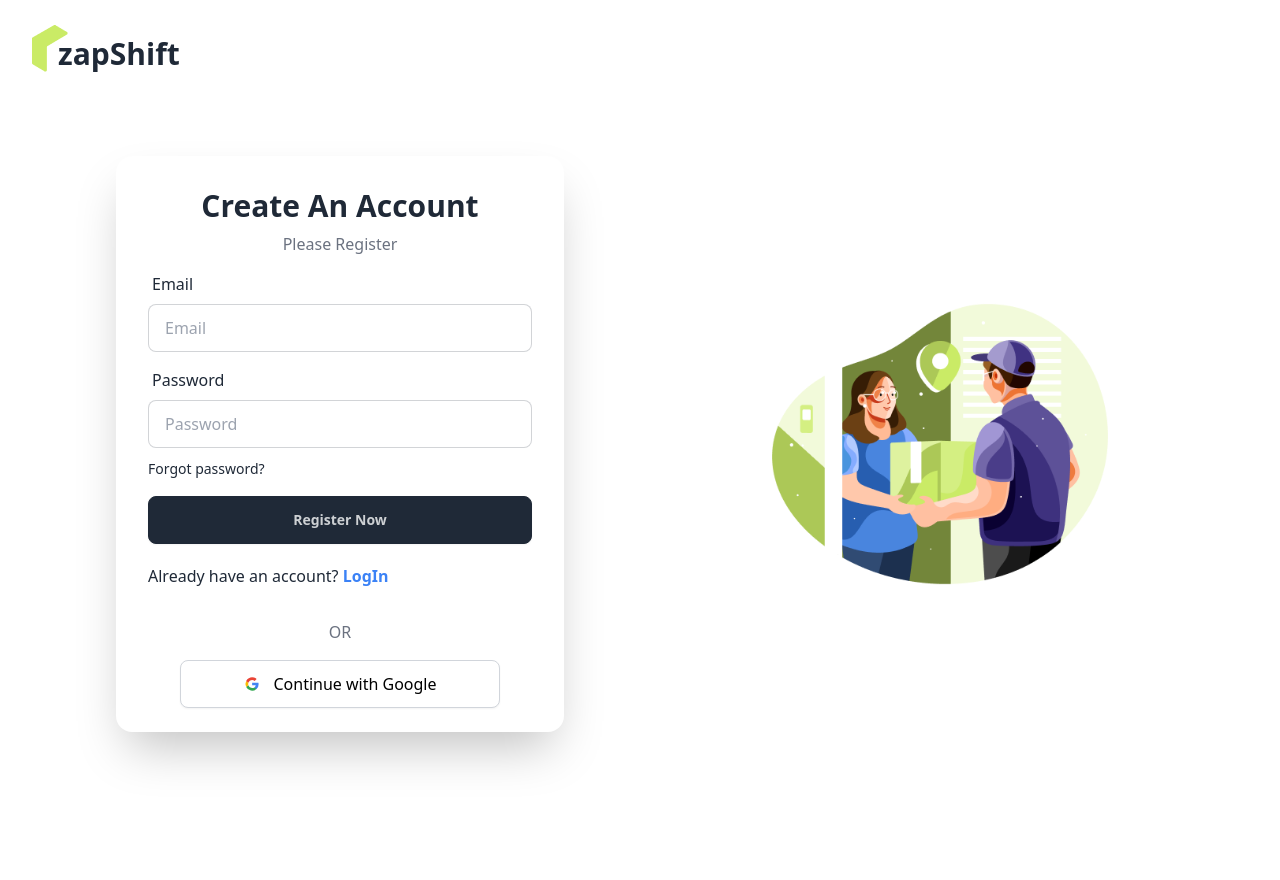
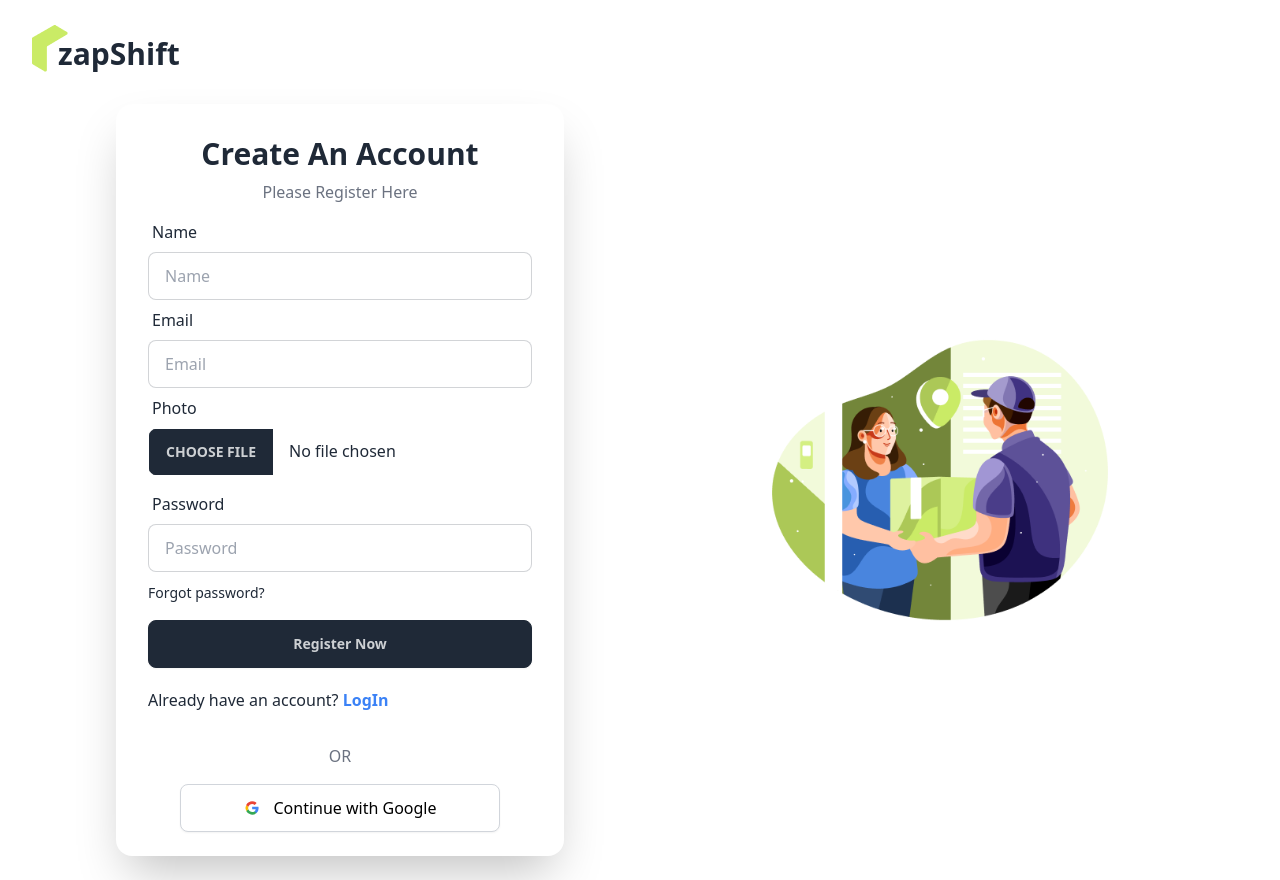
Before and after one commit to MAshhabDev/Zip-Shift-Client, a React (Vite) app: page /register in a window 1280 px wide. Before the commit the page ends 808 px from the top, so only its background shows below. Built offline with nearby package versions, Linux system fonts and the light colour scheme; no server answers.

Commit message:
Implement Update user Function which have name and image option

```diff
--- a/package.json
+++ b/package.json
@@ -10,6 +10,7 @@
     "preview": "vite preview"
   },
   "dependencies": {
+    "axios": "^1.15.2",
     "daisyui": "^4.12.24",
     "firebase": "^12.12.1",
     "react": "^19.2.5",
--- a/src/Context/AuthContext/AuthProvider.jsx
+++ b/src/Context/AuthContext/AuthProvider.jsx
@@ -1,7 +1,7 @@
 import React, { useEffect, useState } from 'react';
 import { AuthContext } from './AuthContext';
 import { auth } from '../../Firebase/Firebase.init';
-import { createUserWithEmailAndPassword, GoogleAuthProvider, onAuthStateChanged, signInWithEmailAndPassword, signInWithPopup, signOut } from 'firebase/auth';
+import { createUserWithEmailAndPassword, GoogleAuthProvider, onAuthStateChanged, signInWithEmailAndPassword, signInWithPopup, signOut, updateProfile } from 'firebase/auth';
 
 const AuthProvider = ({ children }) => {
     const provider = new GoogleAuthProvider();
@@ -42,6 +42,10 @@ const AuthProvider = ({ children }) => {
         return signOut(auth)
     }
 
+    const updateUser = (profile) => {
+        return updateProfile(auth.currentUser, profile)
+    }
+
 
     const authInfo = {
         user,
@@ -50,7 +54,8 @@ const AuthProvider = ({ children }) => {
         logOut,
         createUser,
         signInUser,
-        googleLogIn
+        googleLogIn,
+        updateUser
     }
     return (
         <AuthContext value={authInfo}>
--- a/src/Page/Auth/Registration/Registration.jsx
+++ b/src/Page/Auth/Registration/Registration.jsx
@@ -3,16 +3,51 @@ import { useForm } from 'react-hook-form';
 import useAuth from '../../../Hooks/useAuth';
 import { Link } from 'react-router';
 import SocialLogin from '../../SocialLogin/SocialLogin';
+import axios from 'axios';
 
 const Registration = () => {
     const { register, handleSubmit, formState: { errors } } = useForm();
-    const { createUser } = useAuth();
+    const { createUser, updateUser } = useAuth();
+
 
     const handleRegister = (data) => {
         console.log(data);
+        const profileImg = data.photo[0];
+
         createUser(data.email, data.password)
             .then((result) => {
                 console.log(result.user);
+
+                // store the image in form data
+
+                const formData = new FormData();
+                formData.append('image', profileImg);
+
+                // Send The Photo to store
+
+                const image_Api = `https://api.imgbb.com/1/upload?expiration&key=${import.meta.env.VITE_image_key}`
+
+                axios.post(image_Api, formData)
+                    .then(res => {
+                        console.log("After Image Uploaded", res.data)
+
+
+                        // Update profile to firebase
+
+                        const userProfile = {
+                            displayName: data.name,
+                            photoURL: res.data.data.url
+
+                        }
+
+                        updateUser(userProfile)
+                            .then(() => {
+                                console.log("User Profile Updated ")
+                            })
+                            .catch(err => {
+                                console.log(err.message);
+                            })
+                    })
             })
             .catch((error) => {
                 console.log(error);
@@ -25,9 +60,21 @@ const Registration = () => {
                 <div className="">
                     <div className="card-body p-6 md:p-8">
                         <h3 className="text-2xl md:text-3xl font-bold text-center">Create An Account</h3>
-                        <p className="text-sm md:text-base text-gray-500 text-center">Please Register</p>
+                        <p className="text-sm md:text-base text-gray-500 text-center">Please Register Here</p>
 
                         <fieldset className="fieldset">
+                            <label className="label">Name</label>
+                            <input
+                                type="text"
+                                {...register('name', { required: true })}
+                                className="input input-bordered w-full"
+                                placeholder="Name"
+                            />
+                            {errors.name?.type === 'required' && (
+                                <p className="text-red-500 text-sm">Name is required</p>
+                            )}
+
+
                             <label className="label">Email</label>
                             <input
                                 type="email"
@@ -37,6 +84,18 @@ const Registration = () => {
                             />
                             {errors.email?.type === 'required' && (
                                 <p className="text-red-500 text-sm">Email is required</p>
+                            )}
+
+
+                            <label className="label">Photo</label>
+                            <input
+                                type="file"
+                                {...register('photo', { required: true })}
+                                className="file-input"
+                                placeholder="Photo"
+                            />
+                            {errors.photo?.type === 'required' && (
+                                <p className="text-red-500 text-sm">Photo is required</p>
                             )}
 
                             <label className="label mt-2">Password</label>
--- /dev/null
+++ b/src/Page/Rider/Rider.jsx
@@ -0,0 +1,11 @@
+import React from 'react';
+
+const Rider = () => {
+    return (
+        <div>
+
+        </div>
+    );
+};
+
+export default Rider;
--- a/src/Routes/PrivateRoute.jsx
+++ b/src/Routes/PrivateRoute.jsx
@@ -16,8 +16,7 @@ const PrivateRoute = ({ children }) => {
         return (
             <Navigate
                 to="/login"
-                state={{ from: location }}
-                replace
+                state={location.pathname}
             />
         );
     }
```
Also changed, not shown: 1 other file (tests, documents, lock files or other folders).
